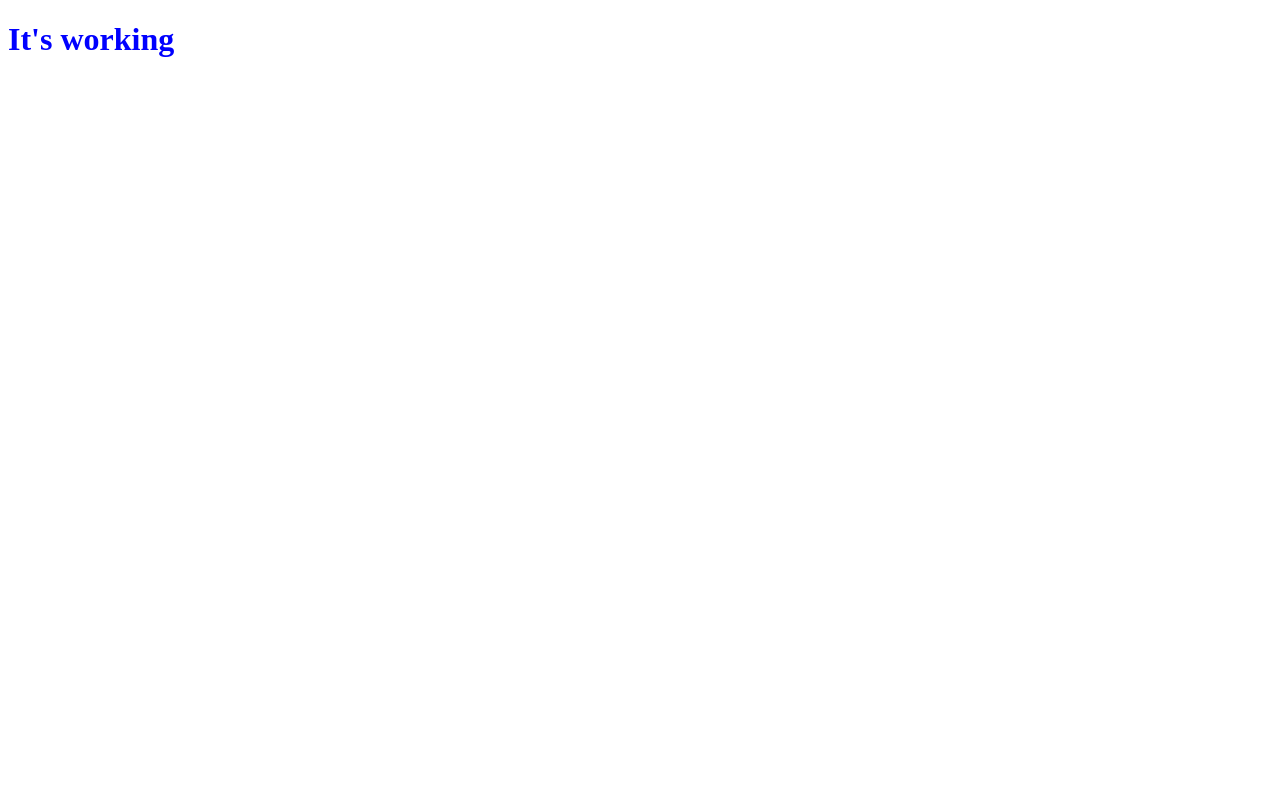
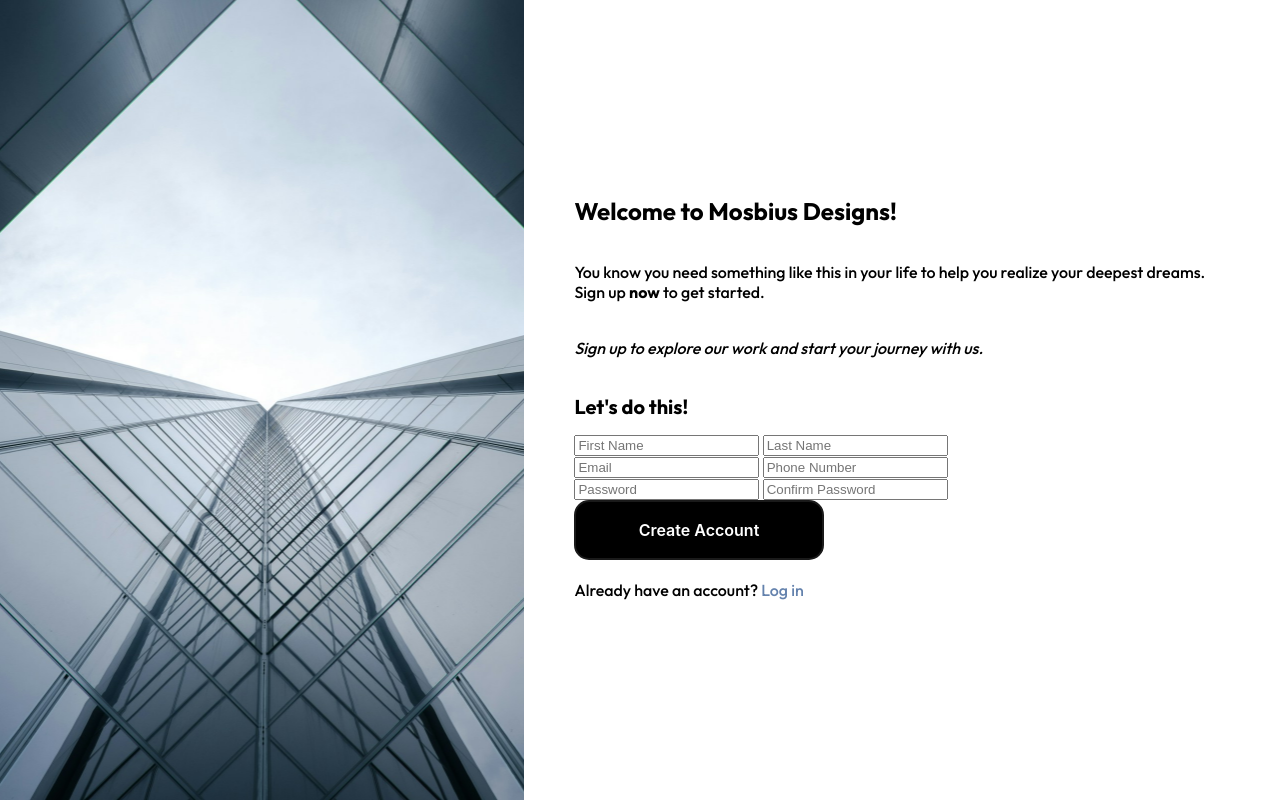
Before and after one commit to andreibtm/sign-up-form, a plain HTML site: page index.html in a window 1280 px wide. Drawn offline with Linux system fonts and the light colour scheme.

Commit message:
Half way done

```diff
--- a/index.html
+++ b/index.html
@@ -3,10 +3,38 @@
 <head>
     <meta charset="UTF-8">
     <meta name="viewport" content="width=device-width, initial-scale=1.0">
+    <link rel="preconnect" href="https://fonts.googleapis.com">
+<link rel="preconnect" href="https://fonts.gstatic.com" crossorigin>
+<link href="https://fonts.googleapis.com/css2?family=Outfit:wght@100..900&display=swap" rel="stylesheet">
+    <title>Odin Sign-Up</title>
     <link rel="stylesheet" href="styles.css">
-    <title>Sign Up</title>
 </head>
 <body>
-    <h1>It's working</h1>
+    <div class="container">
+        <div class="background-section">
+        </div>
+        <div class="form-section">
+            <h1>Welcome to Mosbius Designs!</h1>
+            <p>You know you need something like this in your life to help you realize your deepest dreams. Sign up <strong>now</strong> to get started.</p>
+            <p><em>Sign up to explore our work and start your journey with us.</em></p>
+            <form>
+                <h2>Let's do this!</h2>
+                <div class="form-group">
+                    <input type="text" placeholder="First Name" required>
+                    <input type="text" placeholder="Last Name" required>
+                </div>
+                <div class="form-group">
+                    <input type="email" placeholder="Email" required>
+                    <input type="tel" placeholder="Phone Number" required>
+                </div>
+                <div class="form-group">
+                    <input type="password" placeholder="Password" id="password" required>
+                    <input type="password" placeholder="Confirm Password" id="confirm-password" required>
+                </div>
+                <button type="submit" class="button-27">Create Account</button>
+            </form>
+            <p class="login-link">Already have an account? <a href="#">Log in</a></p>
+        </div>
+    </div>
 </body>
 </html>
--- a/styles.css
+++ b/styles.css
@@ -1,3 +1,136 @@
+body, html {
+    margin: 0;
+    padding: 0;
+    font-family: "Outfit", sans-serif;
+    font-size: 1.rem;
+    font-weight: 500;
+    font-style: normal;
+    height: 100%;
+}
+
+.container {
+    display: flex;
+    height: 100vh;
+}
+
+.background-section {
+    flex: .8;
+    background: url('sky_scrapper_black.jpg') no-repeat center center/cover;
+    position: relative;
+}
+
+.form-section {
+    flex: 1;
+    background-color: white;
+    padding: 50px;
+    display: flex;
+    flex-direction: column;
+    justify-content: center;
+}
+
 h1 {
-    color: blue;
+    font-size: 24px;
+    margin-bottom: 20px;
 }
+
+p {
+    margin-bottom: 20px;
+}
+
+form {
+    display: flex;
+    flex-direction: column;
+}
+
+h2 {
+    font-size: 20px;
+    margin-bottom: 15px;
+}
+
+/* CSS */
+.button-27 {
+    max-width: 250px;
+  appearance: none;
+  background-color: #000000;
+  border: 2px solid #1A1A1A;
+  border-radius: 15px;
+  box-sizing: border-box;
+  color: #FFFFFF;
+  cursor: pointer;
+  display: inline-block;
+  font-family: Roobert,-apple-system,BlinkMacSystemFont,"Segoe UI",Helvetica,Arial,sans-serif,"Apple Color Emoji","Segoe UI Emoji","Segoe UI Symbol";
+  font-size: 16px;
+  font-weight: 600;
+  line-height: normal;
+  margin: 0;
+  min-height: 60px;
+  min-width: 0;
+  outline: none;
+  padding: 16px 24px;
+  text-align: center;
+  text-decoration: none;
+  transition: all 300ms cubic-bezier(.23, 1, 0.32, 1);
+  user-select: none;
+  -webkit-user-select: none;
+  touch-action: manipulation;
+  width: 100%;
+  will-change: transform;
+}
+
+.button-27:disabled {
+  pointer-events: none;
+}
+
+.button-27:hover {
+  box-shadow: rgba(0, 0, 0, 0.25) 0 8px 15px;
+  transform: translateY(-2px);
+}
+
+.button-27:active {
+  box-shadow: none;
+  transform: translateY(0);
+}
+
+.login-link {
+    margin-top: 20px;
+}
+
+.login-link a {
+    color: #6482AD;
+    text-decoration: none;
+}
+
+.input-group {
+    position: relative;
+   }
+
+   .input {
+    border: solid 1.5px #9e9e9e;
+    border-radius: 1rem;
+    background: none;
+    padding: 1rem;
+    font-size: 1rem;
+    color: #f5f5f5;
+    transition: border 150ms cubic-bezier(0.4,0,0.2,1);
+   }
+
+   .user-label {
+    position: absolute;
+    left: 15px;
+    color: #e8e8e8;
+    pointer-events: none;
+    transform: translateY(1rem);
+    transition: 150ms cubic-bezier(0.4,0,0.2,1);
+   }
+
+   .input:focus, input:valid {
+    outline: none;
+    border: 1.5px solid #1a73e8;
+   }
+
+   .input:focus ~ label, input:valid ~ label {
+    transform: translateY(-50%) scale(0.8);
+    background-color: #212121;
+    padding: 0 .2em;
+    color: #2196f3;
+   }
```
Also changed, not shown: sky_scrapper_black.jpg (added), 1 other file.
